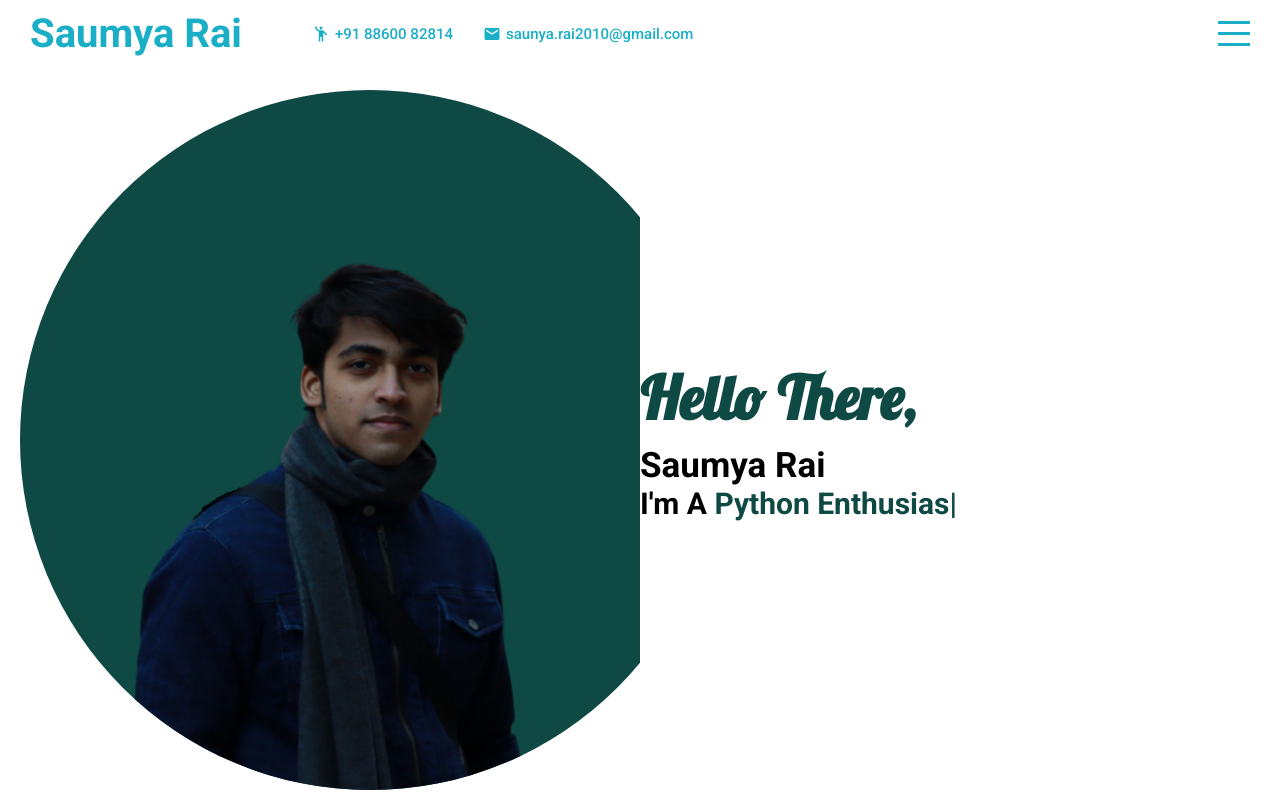
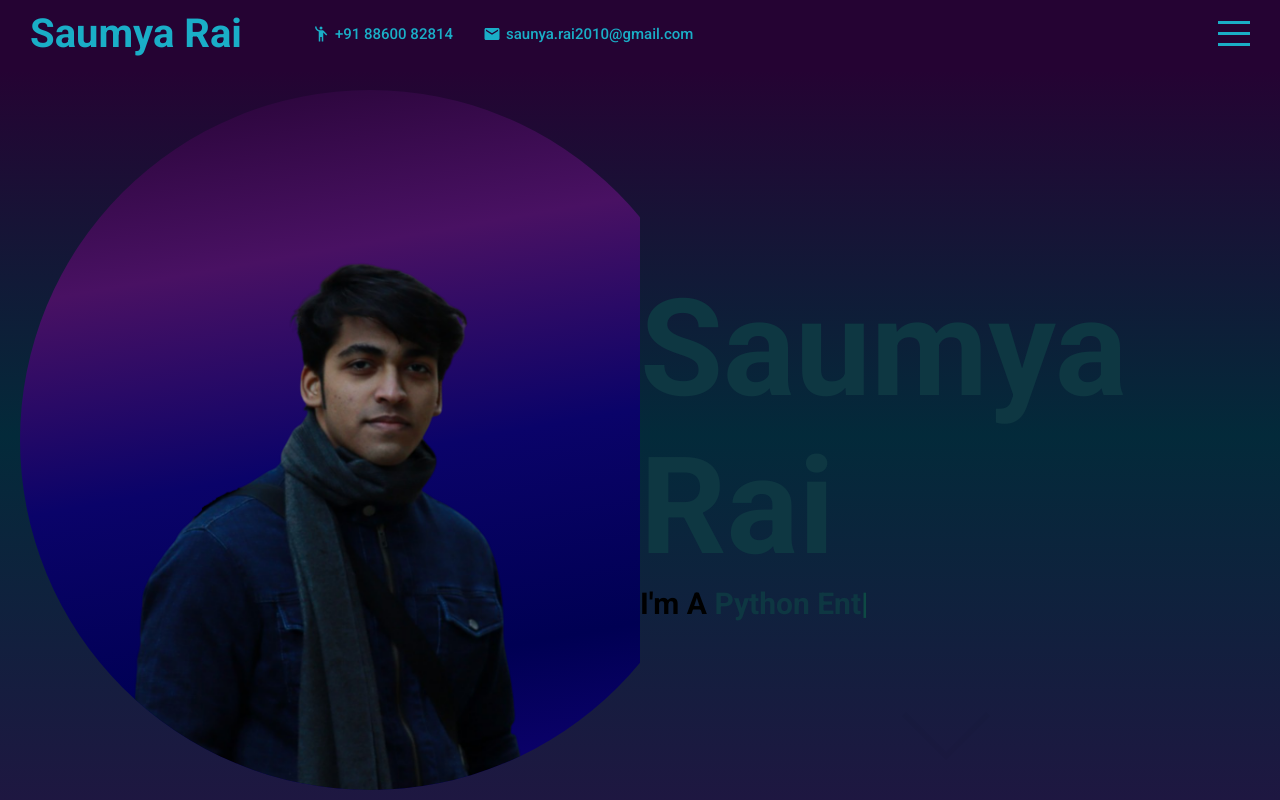
Before and after one commit to SaumyaRai2010/My-First-Portfolio, a React (Create React App) app: page / in a window 1280 px wide. Built offline with nearby package versions, Linux system fonts and the light colour scheme.

Commit message:
Front Page changed

```diff
--- a/src/components/intro/Intro.jsx
+++ b/src/components/intro/Intro.jsx
@@ -6,7 +6,7 @@ export default function Intro() {
 
     const textRef= useRef();
     useEffect(() => {
-        init(textRef.current, { showCursor: true, backDelay:1000 ,  backSpeed:40 ,strings: ['Web Developer', 'Python Enthusiast','Competitive Programmer','Fitness Expert'] })
+        init(textRef.current, { showCursor: true, backDelay:1600 ,  backSpeed:40 ,strings: ['Web Developer', 'Python Enthusiast','Competitive Programmer','Fitness Expert'] })
     }, []);
     return (
         <div className="intro" id="intro">
@@ -17,7 +17,7 @@ export default function Intro() {
             </div>
             <div className="right">
                 <div className="wrapper">
-                    <h1>Hello There,</h1>
+                    <h1></h1>
                     <h2>Saumya Rai</h2>
                     <h3> I'm A <span ref={textRef}></span></h3>
                 </div>
--- a/src/components/intro/intro.scss
+++ b/src/components/intro/intro.scss
@@ -1,7 +1,13 @@
 @import "../../global.scss";
 @import url('https://fonts.googleapis.com/css2?family=Lobster&display=swap');
+:root{
+    --gradient:linear-gradient(170deg, #250333, #491163,#0a0369
+    ,#000053, #14027c,#8ed9f7);
+    --gradient2:linear-gradient(180deg, #250333, #032a3a,#1e1741);
+}
+
 .intro{
-    background-color: white;
+    background:var(--gradient2);
     display: flex;
 
     @include mobile{
@@ -14,12 +20,14 @@
         .imgContainer{
             width: 700px;
             height: 700px;
-            background-color:#0E4944;
+            background:var(--gradient);
+            background-size: 300%;
+            background-position: left;
+            transition: background-position 1350ms;
             border-radius: 50%;
             display: flex;
             justify-content: center;
             align-items: flex-end;
-            // float: right;
             margin: 20px;
 
             @include mobile{
@@ -36,6 +44,9 @@
             }
         }
 
+    }
+    .imgContainer:hover {
+        background-position: right;
     }
     .right{
         flex:0.5;
@@ -63,8 +74,23 @@
                 }
             }
             h2{
-                font-size: 35px;
+                font-size: 135px;
+                animation: animate 4s linear infinite;
 
+
+
+            }
+            @keyframes animate {
+                0%,50%
+                {
+                    color: #0E3742;
+                    text-shadow: none;
+                }
+                75%,100%{
+                    color:#0E3742;
+                    text-shadow: 0 0 10px #03bcf4
+
+                }
 
             }
             h3{
@@ -72,15 +98,18 @@
                 @include mobile{
                     font-size: 20px;
                 }
+
                 span{
                     font-size: 30px;
                     color:#0E4944;
+                    animation: animate 4s linear infinite;
                     @include mobile{
                         font-size: 25px;
                     }
                 }
                 .ityped-cursor{
                     animation: blink 1s infinite;
+
                 }
                 @keyframes blink {
                     50%{
@@ -97,8 +126,8 @@
             bottom: 10px;
             left: 40%;
             img{
-                width: 30px;
-                animation: arrowBlink 1.4s infinite;
+                width: 100px;
+                animation: arrowBlink 0.7s infinite;
             }
             @keyframes arrowBlink {
                 100%{
--- a/src/components/topbar/topbar.scss
+++ b/src/components/topbar/topbar.scss
@@ -1,10 +1,11 @@
 @import "../../global.scss";
+
 
 .topbar{
 
     width: 100%;
     height:70px;
-    background-color: white;
+    background:#250333;
     color:$mainColor;
     position: fixed;
     top: 0;
```
